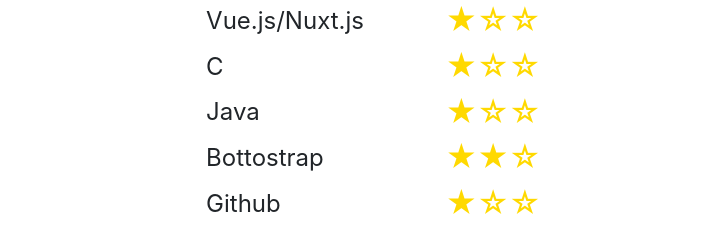
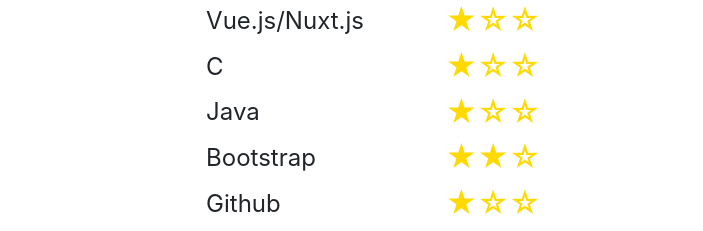
Before and after one commit to sftn0928/portfolio, a Nuxt app: page / in a window 1280 px wide. Shown: the part 1940-2171 px from the top of the page, without its empty margins (288-991 px from the left). Built offline with nearby package versions, Linux system fonts and the light colour scheme.

Commit message:
誤字を修正

```diff
--- a/containers/Skill.vue
+++ b/containers/Skill.vue
@@ -28,7 +28,7 @@
                 {name: 'Vue.js/Nuxt.js', level: '★☆☆'},
                 {name: 'C', level: '★☆☆'},
                 {name: 'Java', level: '★☆☆'},
-                {name: 'Bottostrap', level: '★★☆'},
+                {name: 'Bootstrap', level: '★★☆'},
                 {name: 'Github', level: '★☆☆'},
             ]
         }
```
